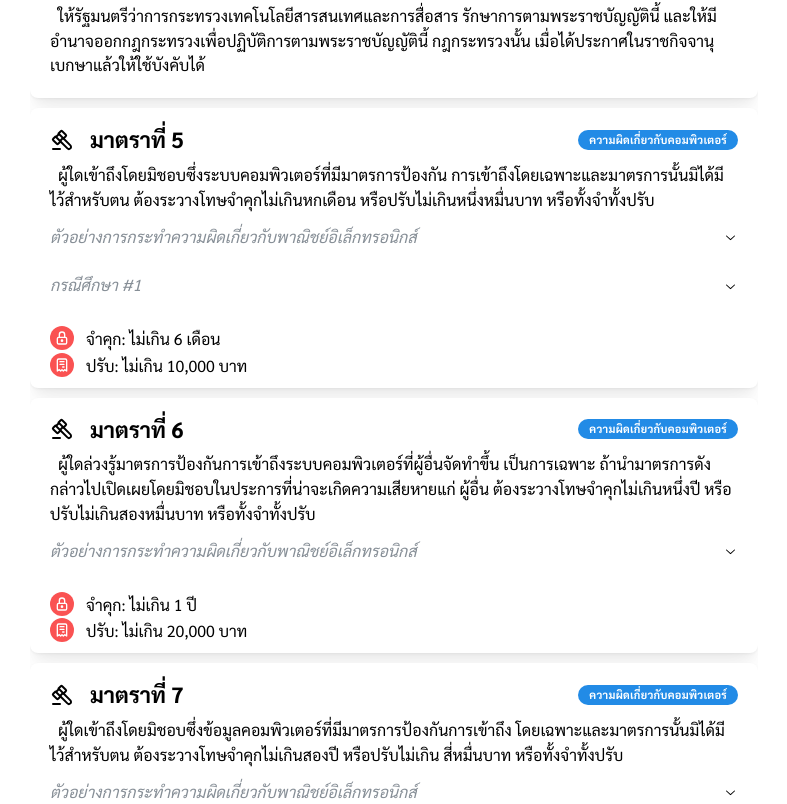
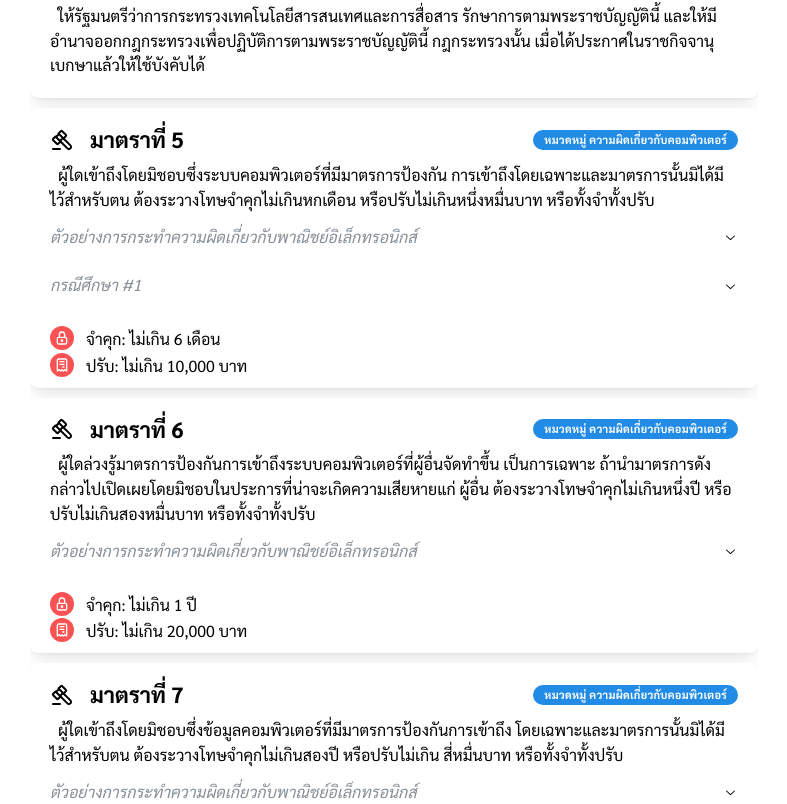
Before and after one commit to iwindd/svc-digital-safe, a Next.js app: page / in a window 1280 px wide. Shown: the part 1496-2300 px from the top of the page, without its empty margins (146-933 px from the left). Built offline with nearby package versions, Linux system fonts and the light colour scheme.

Commit message:
fix: prepend 'หมวดหมู่' to category label in Section component

```diff
--- a/src/app/components/Section/index.tsx
+++ b/src/app/components/Section/index.tsx
@@ -42,7 +42,7 @@ const Section = React.memo(({ section, number, popover }: SectionProps) => {
           </Group>
 
           { section.category && (
-            <Badge color={section.category.color}>{section.category.label}</Badge>
+            <Badge color={section.category.color}>หมวดหมู่ {section.category.label}</Badge>
           )}
         </Group>
       </Card.Section>
```
